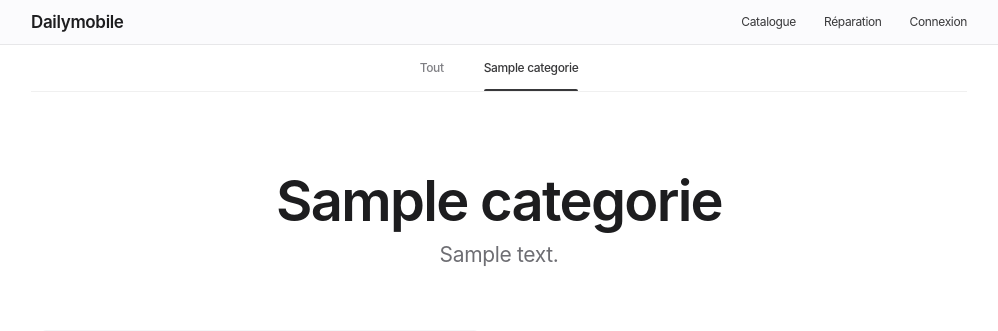
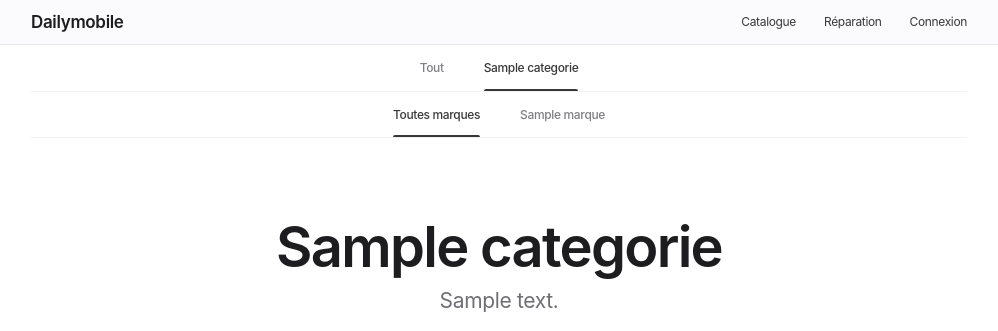
Before and after one commit to Evijo30-max/dailymobile, a Django app: a page that uses templates/catalogue/liste.html in a window 1280 px wide. Shown: the top 331 px of the page, without its empty margins (141-1139 px from the left). Run offline with Django 5.2, Linux system fonts and the light colour scheme; tables that the repository leaves empty hold one stand-in row (values such as "Sample post"); grey boxes marked "Sample" are stand-in pictures.

Commit message:
fonctionnalite navbar directement a la creation

```diff
--- a/catalogue/views.py
+++ b/catalogue/views.py
@@ -1,21 +1,17 @@
-
-
 from django.shortcuts import render, get_object_or_404
 from django.views import View
-from .models import Produit
-
-# Create your views here.
 from rest_framework import generics
 from rest_framework.permissions import AllowAny
-from .models import Produit
+
+from .models import Produit, Categorie, Marque
 from .serializers import ProduitListSerializer, ProduitDetailSerializer
 
 
+# =========================
+# API
+# =========================
+
 class ProduitListView(generics.ListAPIView):
-    """
-    GET /api/catalogue/produits/
-    Liste des produits actifs.
-    """
     permission_classes = [AllowAny]
     serializer_class = ProduitListSerializer
 
@@ -29,10 +25,6 @@ class ProduitListView(generics.ListAPIView):
 
 
 class ProduitDetailView(generics.RetrieveAPIView):
-    """
-    GET /api/catalogue/produits/<slug>/
-    Détail d'un produit avec ses variantes et offres.
-    """
     permission_classes = [AllowAny]
     serializer_class = ProduitDetailSerializer
     lookup_field = 'slug'
@@ -50,15 +42,25 @@ class ProduitDetailView(generics.RetrieveAPIView):
         )
 
 
-from django.shortcuts import render, get_object_or_404
-from django.views import View
-from .models import Produit, Categorie
-
+# =========================
+# Pages web
+# =========================
 
 class CatalogueListWebView(View):
     def get(self, request):
-        categories = Categorie.objects.filter(actif=True).order_by('nom')
         slug_cat = request.GET.get('categorie')
+        marque_id = request.GET.get('marque')
+
+        categories_principales = (
+            Categorie.objects
+            .filter(actif=True, id_categorie_parent__isnull=True)
+            .order_by('nom')
+        )
+
+        categorie_active = None
+        sous_categories = []
+        marques = Marque.objects.filter(actif=True).order_by('nom')
+        marque_active = None
 
         produits = (
             Produit.objects
@@ -67,21 +69,86 @@ class CatalogueListWebView(View):
             .order_by('nom')
         )
 
-        categorie_active = None
         if slug_cat:
-            categorie_active = get_object_or_404(Categorie, slug=slug_cat, actif=True)
-            produits = produits.filter(categories=categorie_active)
+            categorie_active = get_object_or_404(
+                Categorie, slug=slug_cat, actif=True
+            )
+
+            # Enfants directs
+            sous_categories = list(
+                Categorie.objects.filter(
+                    actif=True,
+                    id_categorie_parent=categorie_active,
+                ).order_by('nom')
+            )
+
+            if categorie_active.id_categorie_parent_id:
+                # On est sur une sous-catégorie → afficher les frères
+                parent = categorie_active.id_categorie_parent
+                sous_categories = list(
+                    Categorie.objects.filter(
+                        actif=True,
+                        id_categorie_parent=parent,
+                    ).order_by('nom')
+                )
+                produits = produits.filter(categories=categorie_active)
+
+            elif sous_categories:
+                # Catégorie parente avec enfants
+                ids = [categorie_active.id_categorie] + [
+                    c.id_categorie for c in sous_categories
+                ]
+                produits = produits.filter(
+                    categories__id_categorie__in=ids
+                ).distinct()
+
+            else:
+                produits = produits.filter(categories=categorie_active)
+
+        if marque_id:
+            marque_active = get_object_or_404(Marque, pk=marque_id, actif=True)
+            produits = produits.filter(id_marque=marque_active)
+
+        # ---------- Navigation (restrictions) ----------
+        def get_root(cat):
+            current = cat
+            while current.id_categorie_parent_id:
+                current = current.id_categorie_parent
+            return current
+
+        show_subnav_categories = bool(sous_categories)
+        show_subnav_marques = False
+
+        if categorie_active:
+            root = get_root(categorie_active)
+            root_slug = (root.slug or '').lower().strip()
+
+            if root_slug in ('accessoires', 'accessoire'):
+                # Types uniquement, pas de marques
+                show_subnav_marques = False
+
+            elif root_slug in ('ordinateurs', 'ordinateur'):
+                # Parent Ordinateurs → Portable/Fixe seulement
+                # Sous-cat Portable/Fixe → marques OK
+                show_subnav_marques = bool(categorie_active.id_categorie_parent_id)
+
+            else:
+                # Téléphones et autres → marques
+                show_subnav_marques = True
 
         return render(request, 'catalogue/liste.html', {
             'produits': produits,
-            'categories': categories,
+            'categories_principales': categories_principales,
             'categorie_active': categorie_active,
+            'sous_categories': sous_categories,
+            'marques': marques,
+            'marque_active': marque_active,
+            'show_subnav_categories': show_subnav_categories,
+            'show_subnav_marques': show_subnav_marques,
         })
 
 
 class CatalogueDetailWebView(View):
-    """Page publique : détail d'un produit."""
-
     def get(self, request, slug):
         produit = get_object_or_404(
             Produit.objects
--- a/templates/catalogue/liste.html
+++ b/templates/catalogue/liste.html
@@ -3,16 +3,17 @@
 
 {% block content %}
 
-{% if categories %}
+{# ===== Barre 1 : catégories principales ===== #}
+{% if categories_principales %}
 <nav class="category-bar">
     <div class="category-bar-inner">
         <a href="{% url 'web-catalogue' %}"
            class="category-pill {% if not categorie_active %}active{% endif %}">
             Tout
         </a>
-        {% for cat in categories %}
+        {% for cat in categories_principales %}
         <a href="{% url 'web-catalogue' %}?categorie={{ cat.slug }}"
-           class="category-pill {% if categorie_active and categorie_active.id_categorie == cat.id_categorie %}active{% endif %}">
+           class="category-pill {% if categorie_active and categorie_active.slug == cat.slug or categorie_active.id_categorie_parent_id == cat.id_categorie %}active{% endif %}">
             {{ cat.nom }}
         </a>
         {% endfor %}
@@ -20,8 +21,44 @@
 </nav>
 {% endif %}
 
+{# ===== Barre 2a : sous-catégories (Portable/Fixe ou types accessoires) ===== #}
+{% if show_subnav_categories %}
+<nav class="category-bar" style="top: 88px; border-top: none;">
+    <div class="category-bar-inner">
+        {% for sub in sous_categories %}
+        <a href="{% url 'web-catalogue' %}?categorie={{ sub.slug }}"
+           class="category-pill {% if categorie_active and categorie_active.id_categorie == sub.id_categorie %}active{% endif %}">
+            {{ sub.nom }}
+        </a>
+        {% endfor %}
+    </div>
+</nav>
+{% endif %}
+
+{# ===== Barre 2b/3 : marques ===== #}
+{% if show_subnav_marques and marques %}
+<nav class="category-bar" style="top: {% if show_subnav_categories %}132px{% else %}88px{% endif %}; border-top: none;">
+    <div class="category-bar-inner">
+        <a href="{% url 'web-catalogue' %}?categorie={{ categorie_active.slug }}"
+           class="category-pill {% if not marque_active %}active{% endif %}">
+            Toutes marques
+        </a>
+        {% for m in marques %}
+        <a href="{% url 'web-catalogue' %}?categorie={{ categorie_active.slug }}&marque={{ m.id_marque }}"
+           class="category-pill {% if marque_active and marque_active.id_marque == m.id_marque %}active{% endif %}">
+            {{ m.nom }}
+        </a>
+        {% endfor %}
+    </div>
+</nav>
+{% endif %}
+
 <section class="hero">
-    <h1>{% if categorie_active %}{{ categorie_active.nom }}{% else %}Dailymobile{% endif %}</h1>
+    <h1>
+        {% if marque_active %}{{ marque_active.nom }}
+        {% elif categorie_active %}{{ categorie_active.nom }}
+        {% else %}Dailymobile{% endif %}
+    </h1>
     <p class="subtitle">
         {% if categorie_active and categorie_active.description %}
             {{ categorie_active.description }}
@@ -54,7 +91,7 @@
 </div>
 {% else %}
 <p class="text-center" style="color: var(--text-secondary); padding: 80px 0;">
-    Aucun produit dans cette catégorie.
+    Aucun produit dans cette sélection.
 </p>
 {% endif %}
 {% endblock %}
```
